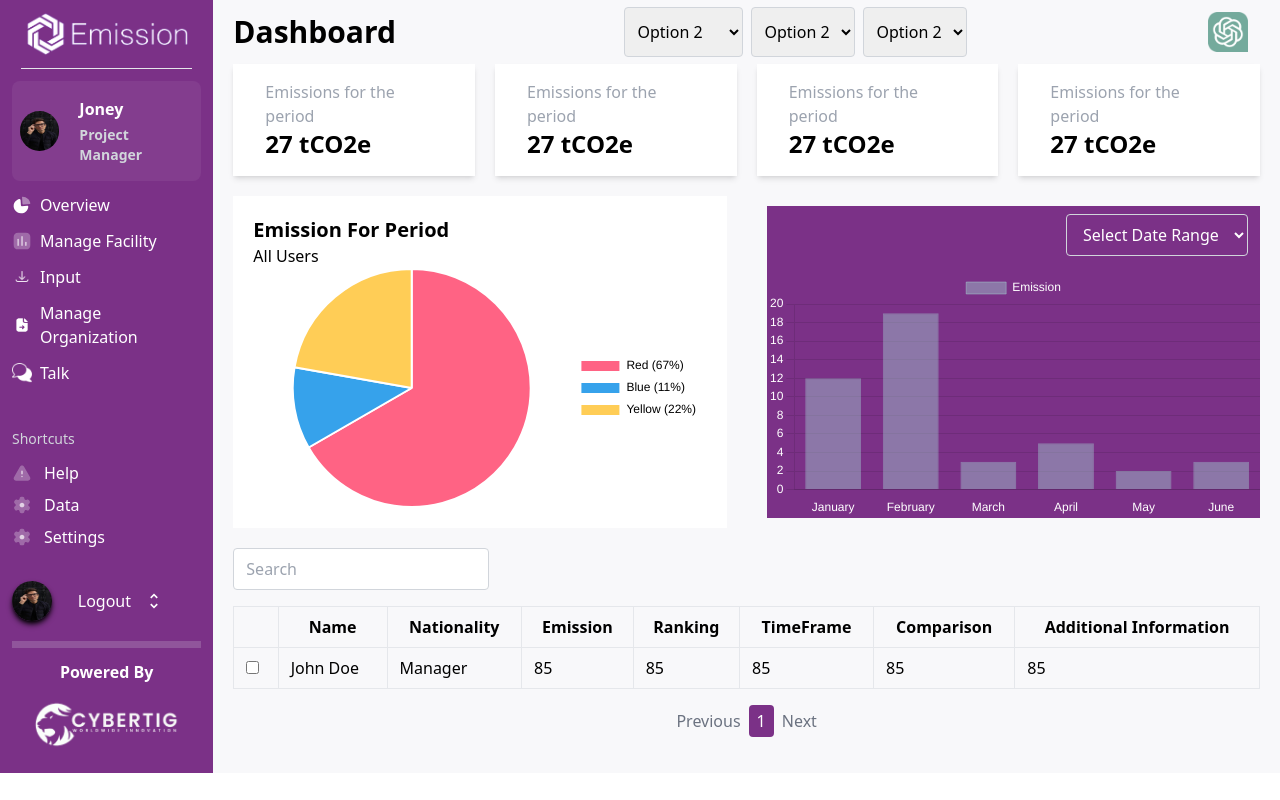
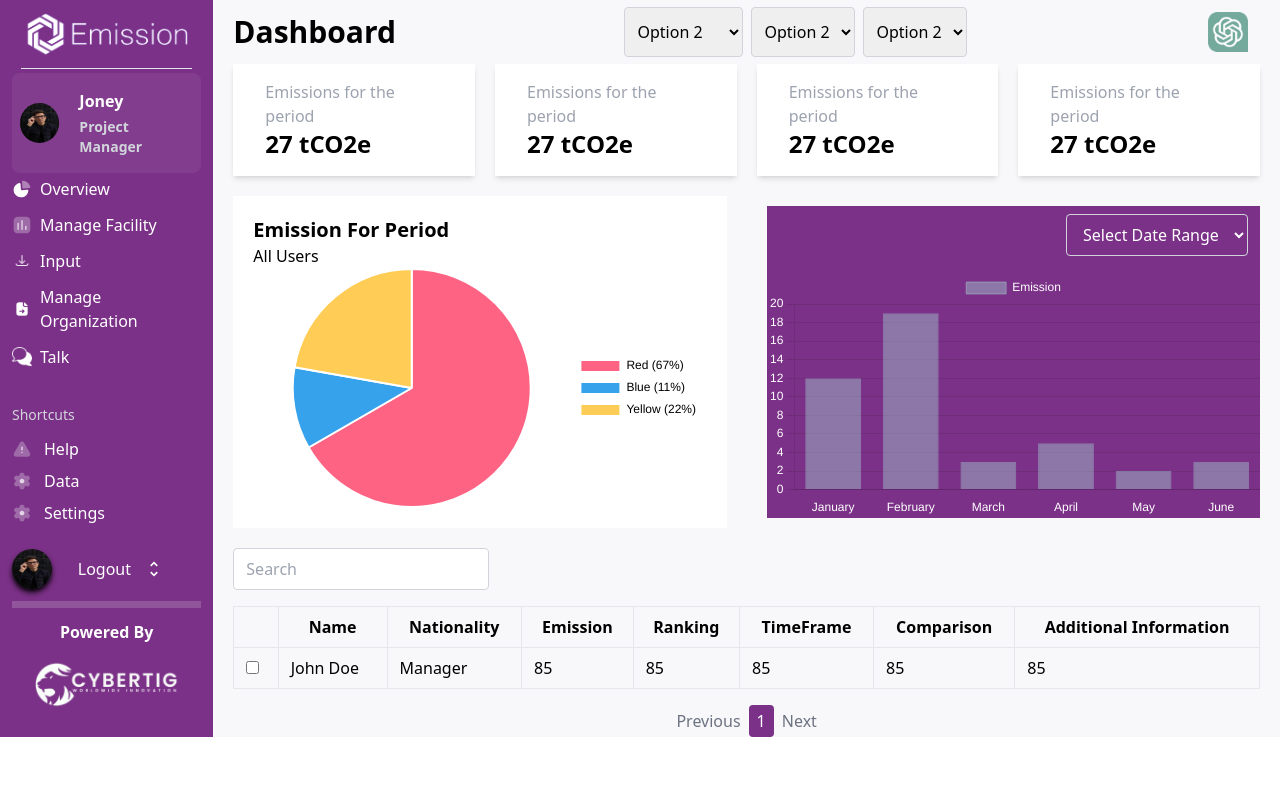
Before and after one commit to Arsalanbashir831/CarbonEmission_WebApplication, a React (Vite) app: page /dashboard in a window 1280 px wide. Built offline with nearby package versions, Linux system fonts and the light colour scheme.

Commit message:
fixing_headers

```diff
--- a/src/components/sidebar.jsx
+++ b/src/components/sidebar.jsx
@@ -11,7 +11,7 @@ const sidebar = ({profilepic,navid}) => {
 
   return (
     <div className='bg-main text-white h-[100%] p-3' >
-      <div className='grid grid-cols-1 gap-3'>
+      <div className='grid grid-cols-1 gap-1'>
         <div className='grid grid-cols-1 justify-center items-center gap-3  '>
           {/* logo */}
           <img src={logo} alt="emission_logo" srcset="" />
--- a/src/widgets/Organizations.jsx
+++ b/src/widgets/Organizations.jsx
@@ -7,7 +7,7 @@ import { Link } from 'react-router-dom'
 
 const Organizations = ({headLogo}) => {
   return (
-    <div className='col-span-10 '>
+    <div className='col-span-10 px-5'>
           <div className="grid grid-cols-1 gap-5">
                     <div className='flex items-center justify-between'>
                         <h1 className='font-bold text-3xl'>Manage Organizations</h1>
```
